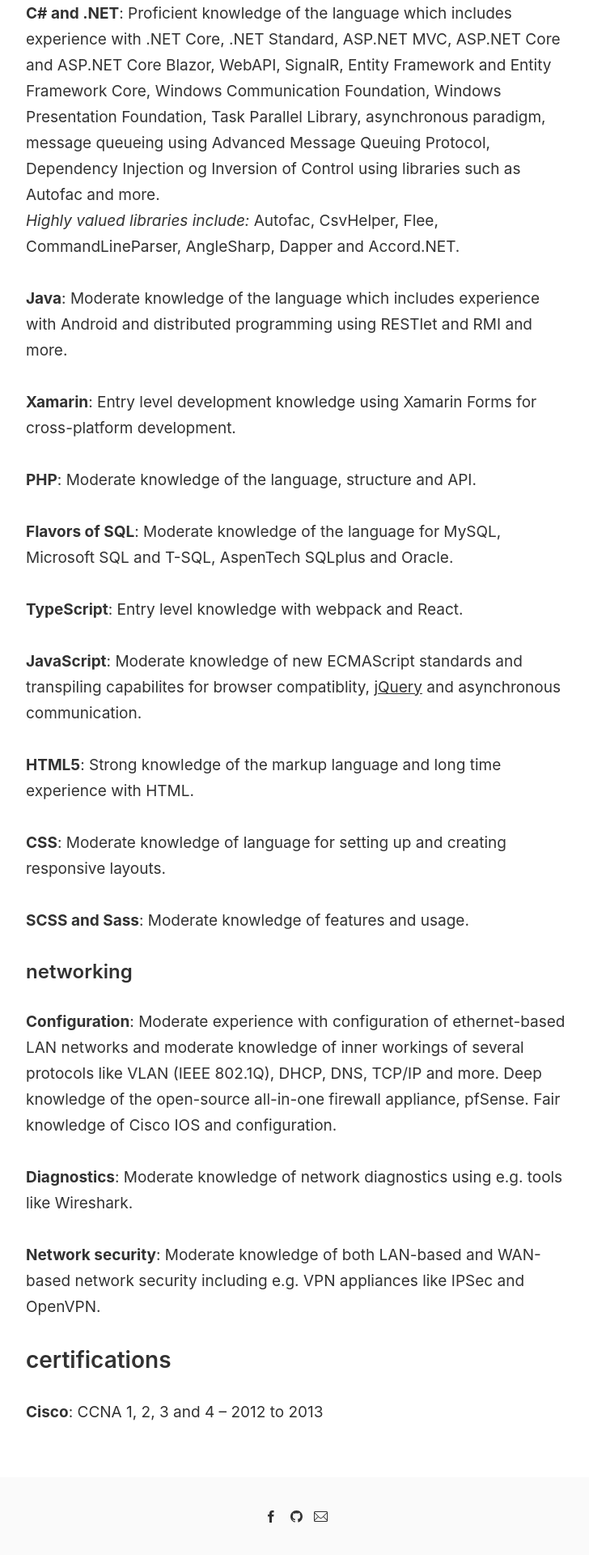
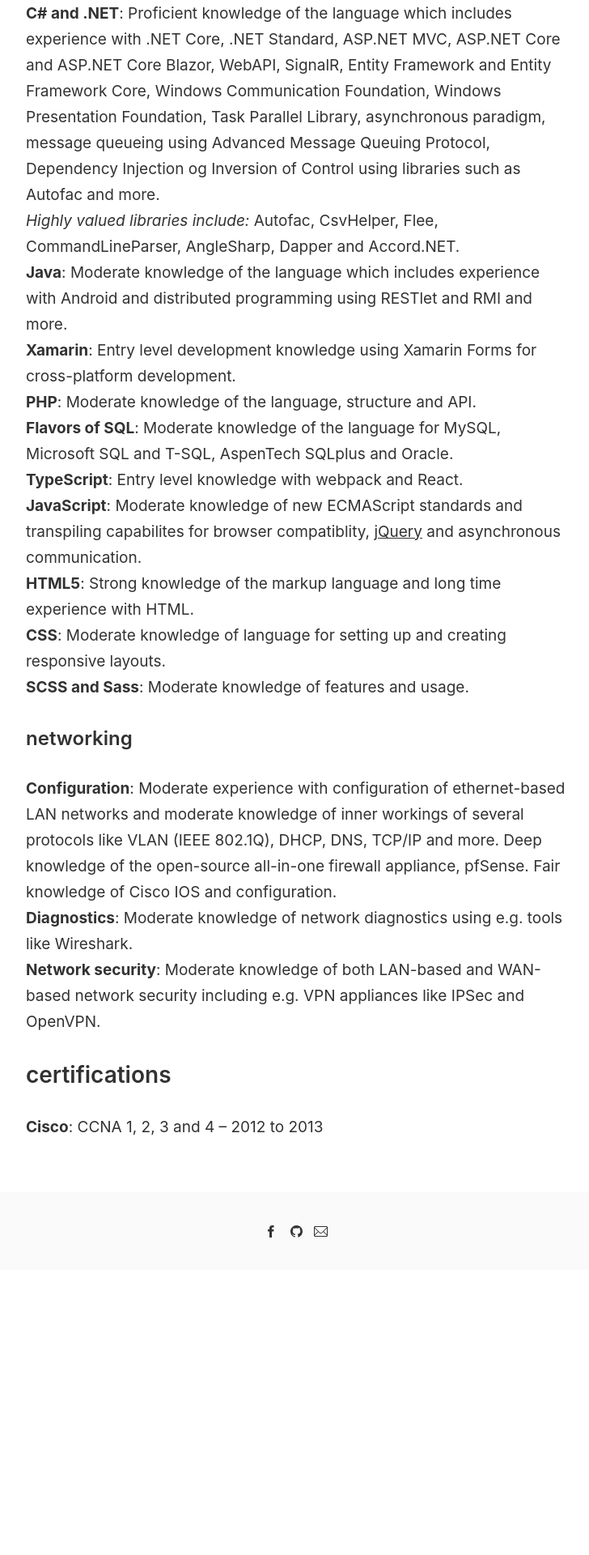
Before and after one commit to stigvoss/stigvoss.github.io-old, a Jekyll site: the page built from _pages/curriculum-vitae.md, in a window 1280 px wide. Shown: the part 1852-3772 px from the top of the page at 81% size, without its empty margins (274-1002 px from the left). Built offline with Jekyll 4.4.1, drawn with Linux system fonts in a browser that asks for light colours; after the commit the page ends 3420 px from its top, so only the background shows below that.

Commit message:
Revert readability changes to qualifications on CV page.

```diff
--- a/_pages/curriculum-vitae.md
+++ b/_pages/curriculum-vitae.md
@@ -36,32 +36,21 @@ Visit my [GitHub](https://github.com/stigvoss).
 ### programming
 
 **C# and .NET**: Proficient knowledge of the language which includes experience with .NET Core, .NET Standard, ASP.NET MVC, ASP.NET Core and ASP.NET Core Blazor, WebAPI, SignalR, Entity Framework and Entity Framework Core, Windows Communication Foundation, Windows Presentation Foundation, Task Parallel Library, asynchronous paradigm, message queueing using Advanced Message Queuing Protocol, Dependency Injection og Inversion of Control using libraries such as Autofac and more.<br/>
-*Highly valued libraries include:* Autofac, CsvHelper, Flee, CommandLineParser, AngleSharp, Dapper and Accord.NET.
-
-**Java**: Moderate knowledge of the language which includes experience with Android and distributed programming using RESTlet and RMI and more.
-
-**Xamarin**: Entry level development knowledge using Xamarin Forms for cross-platform development.
-
-**PHP**: Moderate knowledge of the language, structure and API.
-
-**Flavors of SQL**: Moderate knowledge of the language for MySQL, Microsoft SQL and T-SQL, AspenTech SQLplus and Oracle.
-
-**TypeScript**: Entry level knowledge with webpack and React.
-
-**JavaScript**: Moderate knowledge of new ECMAScript standards and transpiling capabilites for browser compatiblity, [jQuery](https://jquery.com/) and asynchronous communication.
-
-**HTML5**: Strong knowledge of the markup language and long time experience with HTML.
-
-**CSS**: Moderate knowledge of language for setting up and creating responsive layouts.
-
+*Highly valued libraries include:* Autofac, CsvHelper, Flee, CommandLineParser, AngleSharp, Dapper and Accord.NET.<br/>
+**Java**: Moderate knowledge of the language which includes experience with Android and distributed programming using RESTlet and RMI and more.<br/>
+**Xamarin**: Entry level development knowledge using Xamarin Forms for cross-platform development.<br/>
+**PHP**: Moderate knowledge of the language, structure and API.<br/>
+**Flavors of SQL**: Moderate knowledge of the language for MySQL, Microsoft SQL and T-SQL, AspenTech SQLplus and Oracle.<br/>
+**TypeScript**: Entry level knowledge with webpack and React.<br/>
+**JavaScript**: Moderate knowledge of new ECMAScript standards and transpiling capabilites for browser compatiblity, [jQuery](https://jquery.com/) and asynchronous communication.<br/>
+**HTML5**: Strong knowledge of the markup language and long time experience with HTML.<br/>
+**CSS**: Moderate knowledge of language for setting up and creating responsive layouts.<br/>
 **SCSS and Sass**: Moderate knowledge of features and usage.
 
 ### networking
 
-**Configuration**: Moderate experience with configuration of ethernet-based LAN networks and moderate knowledge of inner workings of several protocols like VLAN (IEEE 802.1Q), DHCP, DNS, TCP/IP and more. Deep knowledge of the open-source all-in-one firewall appliance, pfSense. Fair knowledge of Cisco IOS and configuration.
-
-**Diagnostics**: Moderate knowledge of network diagnostics using e.g. tools like Wireshark.
-
+**Configuration**: Moderate experience with configuration of ethernet-based LAN networks and moderate knowledge of inner workings of several protocols like VLAN (IEEE 802.1Q), DHCP, DNS, TCP/IP and more. Deep knowledge of the open-source all-in-one firewall appliance, pfSense. Fair knowledge of Cisco IOS and configuration.<br/>
+**Diagnostics**: Moderate knowledge of network diagnostics using e.g. tools like Wireshark.<br/>
 **Network security**: Moderate knowledge of both LAN-based and WAN-based network security including e.g. VPN appliances like IPSec and OpenVPN.
 
 ## certifications
```
